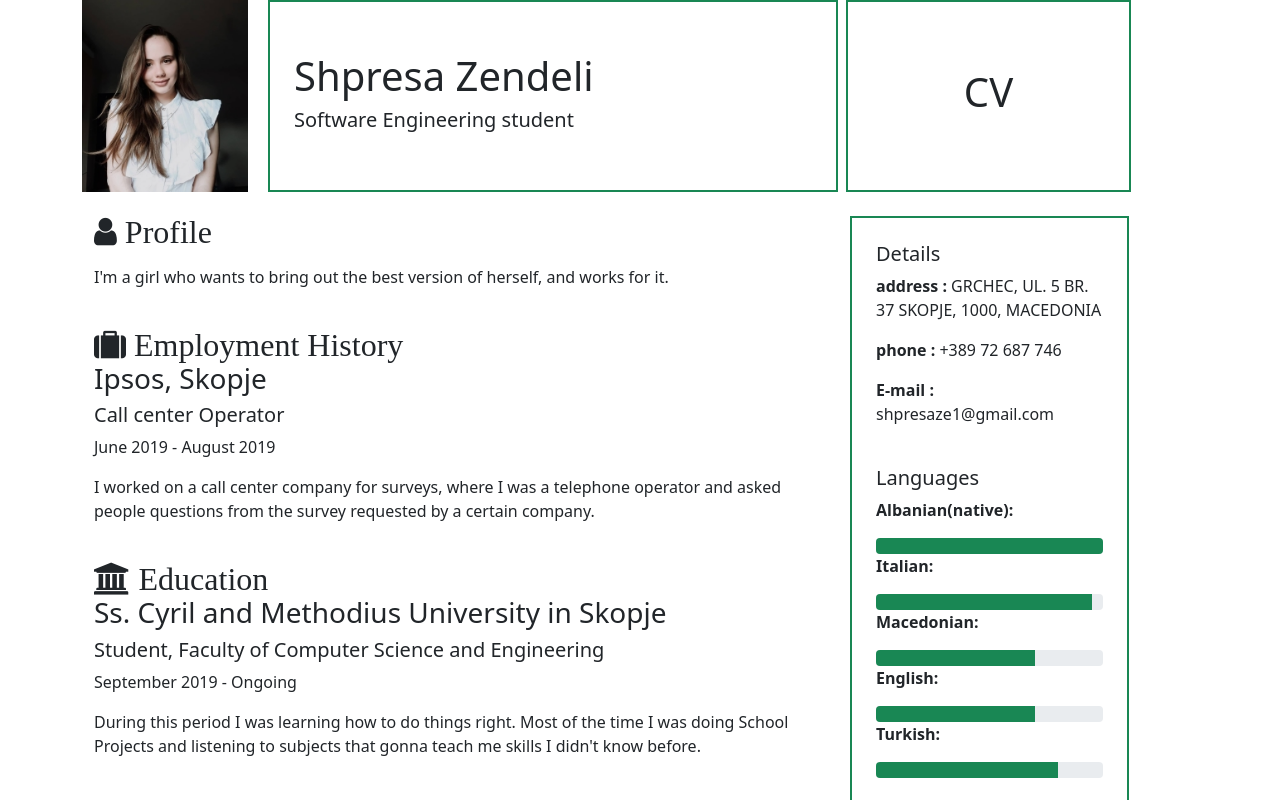
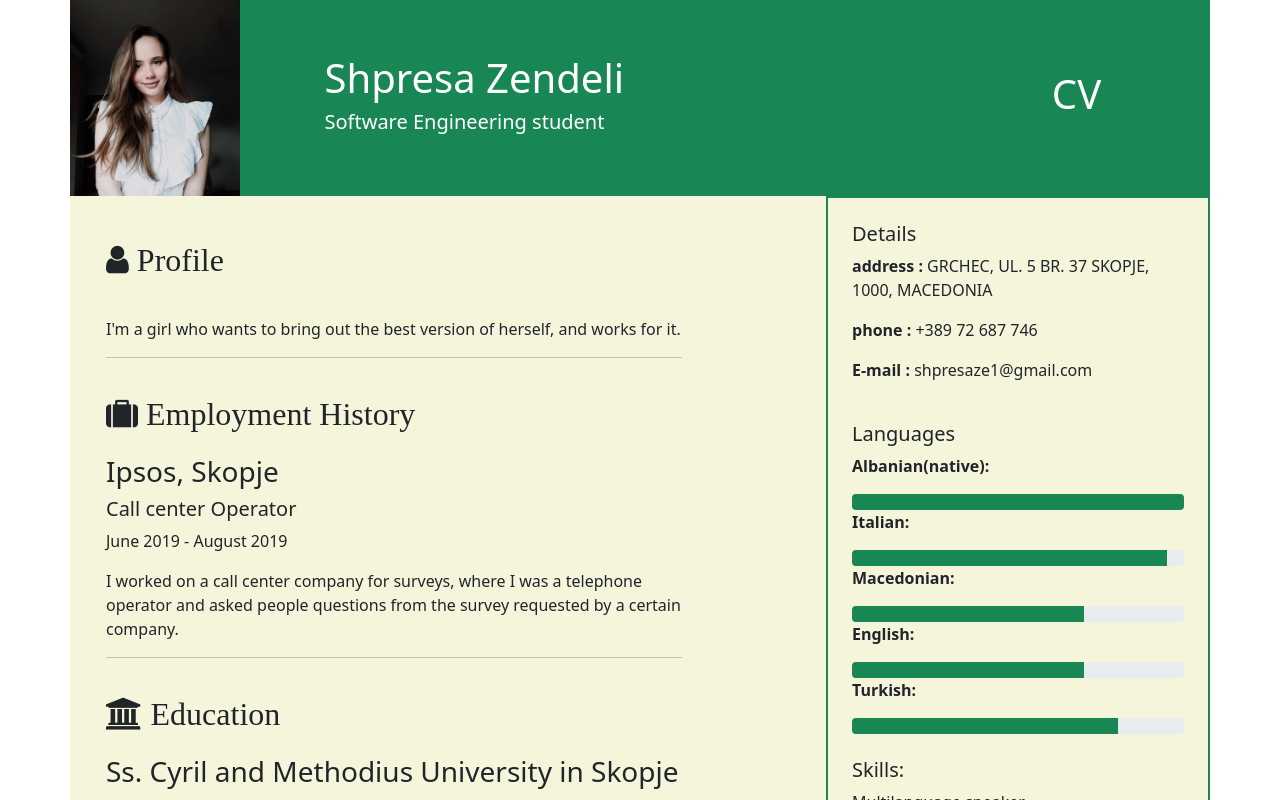
Before and after one commit to shpresaze/portfolio, a Vue app: page / in a window 1280 px wide. Shown: the top 800 px of the page. Built offline with nearby package versions, Linux system fonts and the light colour scheme.

Commit message:
Made responsive content

```diff
--- a/src/assets/scss/app.scss
+++ b/src/assets/scss/app.scss
@@ -2,4 +2,11 @@
 
 $fa-font-path: "~font-awesome/fonts";
 
-@import "~font-awesome/scss/font-awesome"
+@import "~font-awesome/scss/font-awesome";
+
+.ratio-5x3 {
+    --bs-aspect-ratio: calc(3 / 5 * 100%);
+  }
+.contentCV{
+   background-color: beige
+}
--- a/src/components/ContentCV.vue
+++ b/src/components/ContentCV.vue
@@ -1,7 +1,7 @@
 <template>
-  <div class="container p-4">
-    <div class="row">
-      <div class="col-sm-12 col-md-8 col-lg-8 me-2">
+  <div class="container contentCV p-0">
+    <div class="row justify-content-between me-0">
+      <div class="col-sm-12 col-md-7 col-lg-7 p-5">
         <div>
           <SectionTitle iconClass="fa-user" title="Profile" />
           <SectionDetails
@@ -42,9 +42,9 @@
       </div>
       <div
         class="
-          col-sm-12 col-md-3 col-lg-3
-          ms-3
+          col-sm-12 col-md-4 col-lg-4
           p-4
+          ms-sm-0
           border border-success border-2
         "
       >
@@ -55,7 +55,11 @@
             description="GRCHEC, UL. 5 BR. 37 SKOPJE, 1000, MACEDONIA"
           />
           <DetailsInfo title="phone" description="+389 72 687 746" />
-          <DetailsInfo title="E-mail" description="shpresaze1@gmail.com" />
+          <DetailsInfo
+            title="E-mail"
+            description="shpresaze1@gmail.com"
+            class="text-break"
+          />
         </div>
         <br />
         <div>
--- a/src/components/HeaderInfos.vue
+++ b/src/components/HeaderInfos.vue
@@ -1,6 +1,6 @@
 <template>
-  <div class="container">
-    <div class="row gap-2">
+  <div class="container bg-success p-0 text-white">
+    <div class="row d-flex justify-content-between">
       <div class="col-sm-12 col-md-2 col-lg-2">
         <img
           src="../assets/images/photoCV.jpeg"
@@ -9,8 +9,7 @@
       </div>
       <div
         class="
-          col-sm-7 col-md-6 col-lg-6
-          border border-success border-2
+          col-sm-6 col-md-6 col-lg-6
           mh-100
           d-flex
           justify-content-center
@@ -25,7 +24,6 @@
       <div
         class="
           col-sm-3 col-md-3 col-lg-3
-          border border-success border-2
           d-flex
           align-items-center
           justify-content-center
--- a/src/components/SectionDetails.vue
+++ b/src/components/SectionDetails.vue
@@ -6,6 +6,7 @@
     <p>
       {{ description }}
     </p>
+    <hr />
     <br />
   </div>
 </template>
--- a/src/components/SectionTitle.vue
+++ b/src/components/SectionTitle.vue
@@ -3,6 +3,8 @@
     <i class="fa iconClass fa-2x" :class="iconClass" aria-hidden="true">
       {{ title }}</i
     >
+    <br />
+    <br />
   </div>
 </template>
 
--- a/src/views/HomeView.vue
+++ b/src/views/HomeView.vue
@@ -1,5 +1,5 @@
 <template>
-  <div class="home">
+  <div class="">
     <HeaderInfos />
     <ContentCV />
   </div>
```
Also changed, not shown: src/components/layout/Navbar.vue (added, +31 -0 lines).
